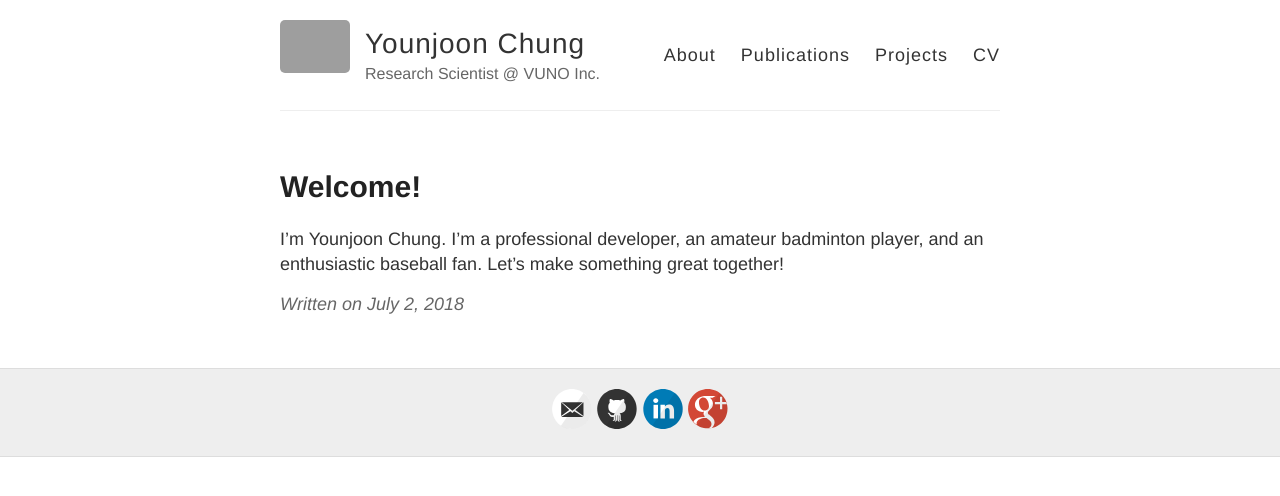
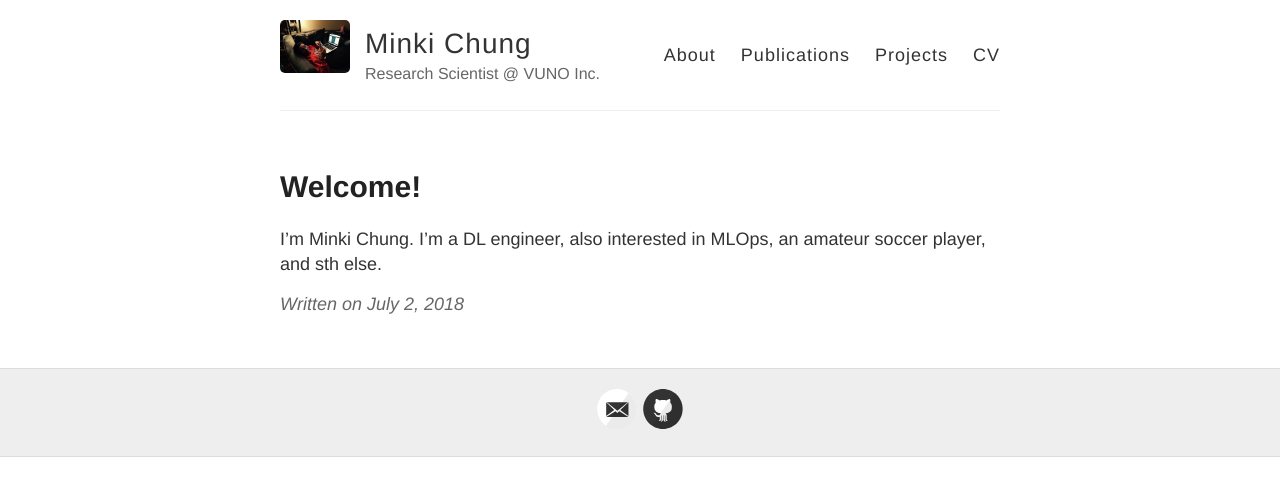
Before and after one commit to brekkanegg/brekkanegg.github.io, a Jekyll site: the page built from _posts/2018-7-2-welcome.md, in a window 1280 px wide. Shown: the top 496 px of the page. Built offline with Jekyll 4.4.1, drawn with Linux system fonts in a browser that asks for light colours; part of the change alters nothing that is shown; grey boxes are pictures that could not be loaded.

```diff
--- a/_config.yml
+++ b/_config.yml
@@ -3,13 +3,13 @@
 #
 
 # Name of your site (displayed in the header)
-name: Younjoon Chung
+name: Minki Chung
 
 # Short bio or description (displayed in the header)
 description: Research Scientist @ VUNO Inc.
 
 # URL of your avatar or profile pic (you could use your GitHub profile pic)
-avatar: https://raw.githubusercontent.com/fuzzythecat/fuzzythecat.github.io/master/images/profile-pic.jpg
+avatar: https://raw.githubusercontent.com/brekkanegg/brekkanegg.github.io/master/images/profile-pic.jpg
 
 #
 # Flags below are optional
@@ -18,19 +18,20 @@ avatar: https://raw.githubusercontent.com/fuzzythecat/fuzzythecat.github.io/mast
 # Includes an icon in the footer for each username you enter
 footer-links:
   dribbble:
-  email: fuzzy0427@gmail.com
+  email: brekkanegg@gmail.com
   facebook:
   flickr:
-  github: fuzzythecat
+  github: brekkanegg
+  kaggle: brekkanegg
   instagram:
-  linkedin: 연준-정-95b002b7/
+  linkedin: #연준-정-95b002b7/
   pinterest:
   rss: # just type anything here for a working RSS icon
   twitter:
   stackoverflow: # your stackoverflow profile, e.g. "users/50476/bart-kiers"
   youtube: # channel/<your_long_string> or user/<user-name>
   googleplus: # anything in your profile username that comes after plus.google.com/
-  googlescholar: 6DJbjxUAAAAJ&hl
+  googlescholar: #6DJbjxUAAAAJ&hl
 
 # Enter your Disqus shortname (not your username) to enable commenting on posts
 # You can find your shortname on the Settings page of your Disqus account
@@ -41,7 +42,7 @@ google_analytics:
 
 # Your website URL (e.g. http://barryclark.github.io or http://www.barryclark.co)
 # Used for Sitemap.xml and your RSS feed
-url:
+url: http://brekkanegg.github.io
 
 # If you're hosting your site at a Project repository on GitHub pages
 # (http://yourusername.github.io/repository-name)
--- a/_posts/2018-7-2-welcome.md
+++ b/_posts/2018-7-2-welcome.md
@@ -3,4 +3,4 @@ layout: post
 title: Welcome!
 ---
 
-I'm Younjoon Chung. I'm a professional developer, an amateur badminton player, and an enthusiastic baseball fan. Let's make something great together!
+I'm Minki Chung. I'm a DL engineer, also interested in MLOps, an amateur soccer player, and sth else.
```
Also changed, not shown: images/profile-pic.jpg.
